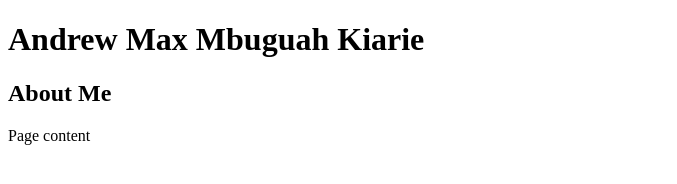
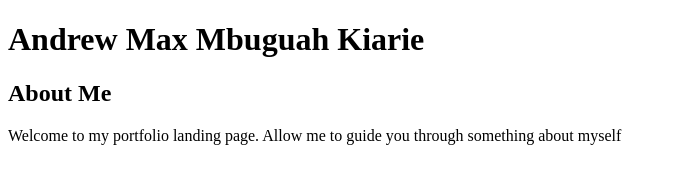
Before and after one commit to Andy98-cloud/portfolio-landing-page, a plain HTML site: page index.html in a window 1280 px wide. Shown: the whole page, without its empty margins (0-677 px from the left). Drawn offline with Linux system fonts and the light colour scheme.

Commit message:
add paragraph block elements

```diff
--- a/index.html
+++ b/index.html
@@ -6,6 +6,6 @@
   <body>
     <h1>Andrew Max Mbuguah Kiarie</h1>
     <h2>About Me</h2>
-    <p>Page content</p>
+    <p>Welcome to my portfolio landing page. Allow me to guide you through something about myself</p>
   </body>
 </html>
```
